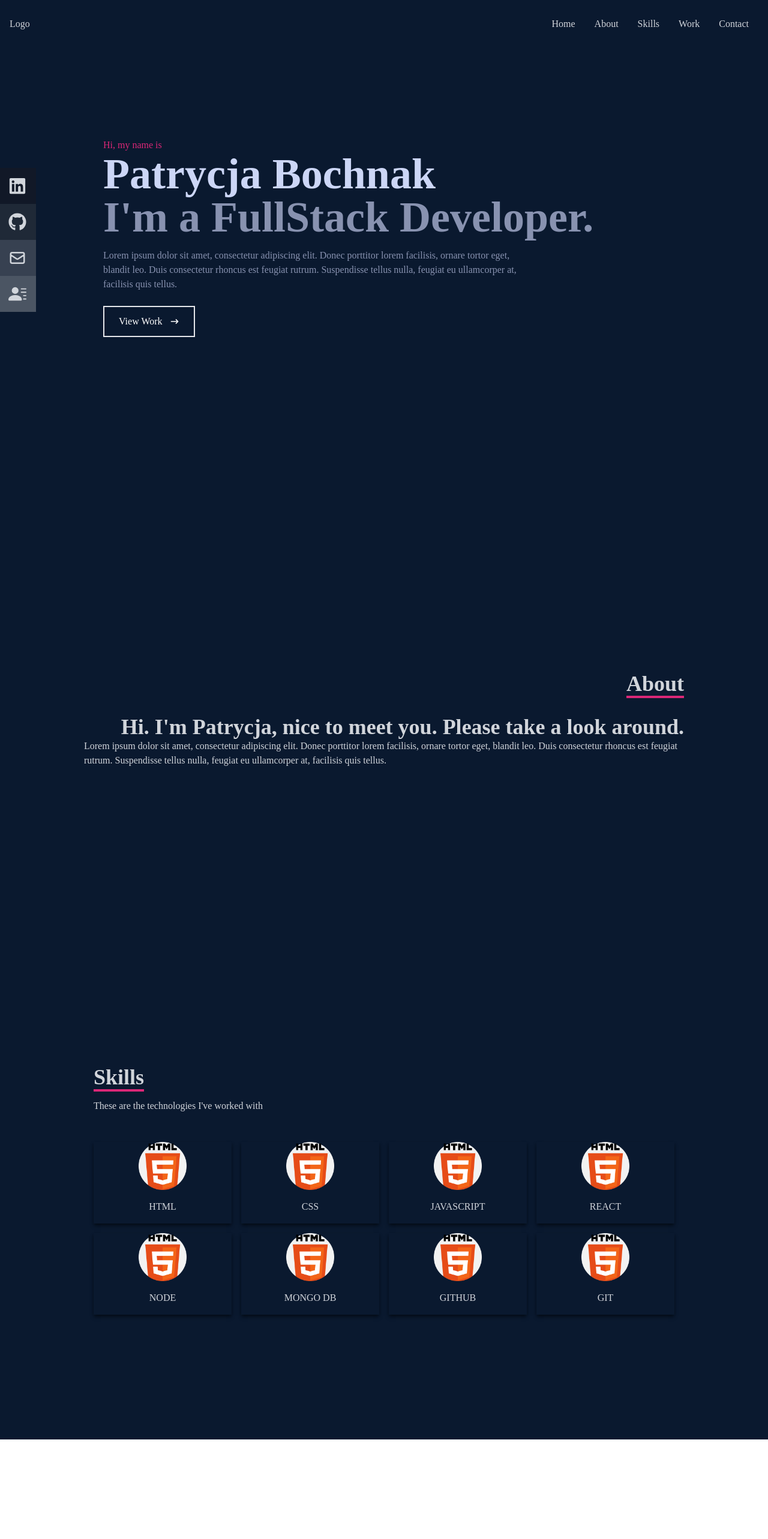
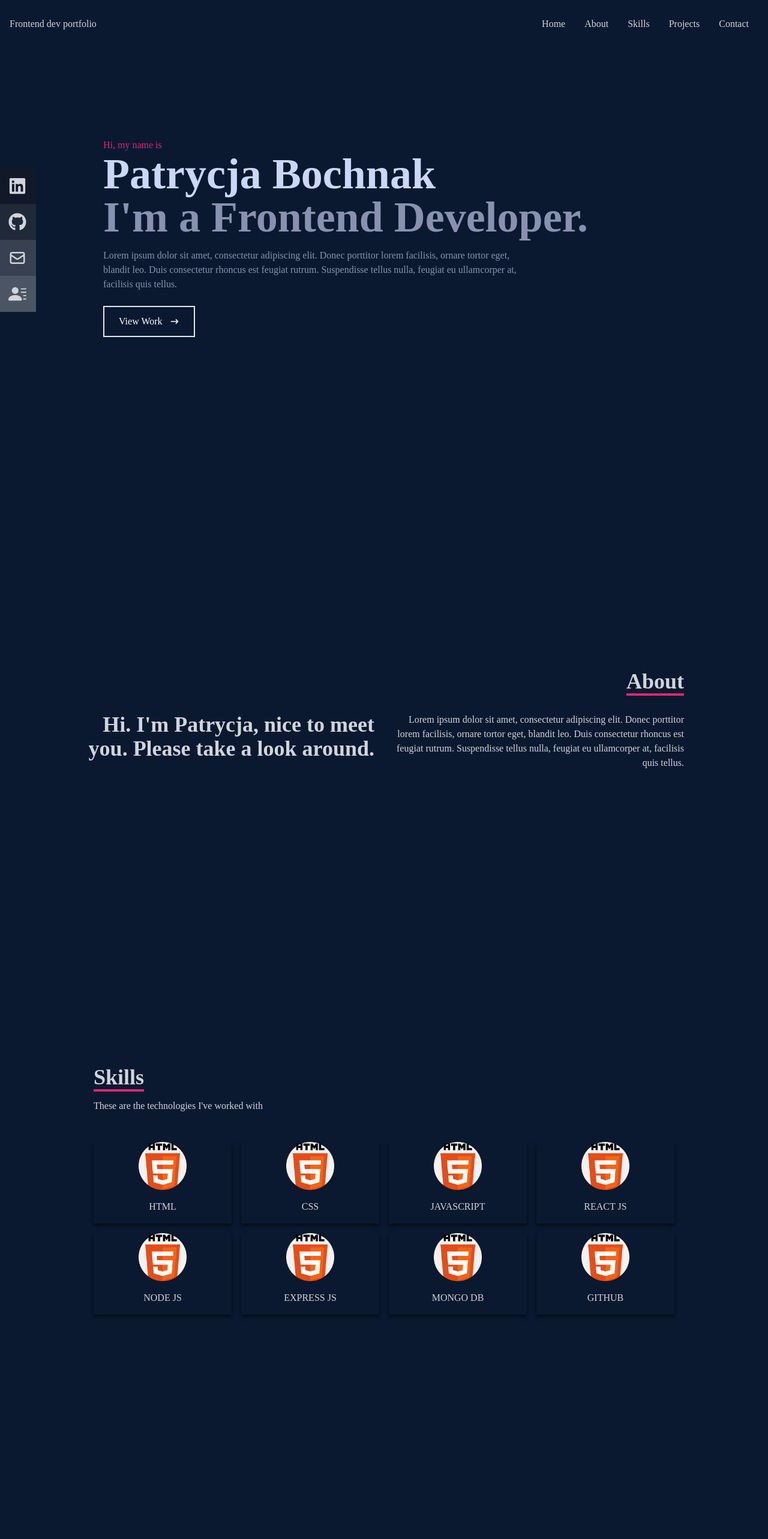
Before and after one commit to PatrycjaBochnak/Portfolio, a React (Create React App) app in the folder portfolio/: page / in a window 1280 px wide. Shown: the top 2566 px of the page at 60% size. Before the commit the page ends 2400 px from the top, so only its background shows below. Built offline with nearby package versions, Linux system fonts and the light colour scheme.

Commit message:
code: making portoflio style

```diff
--- a/portfolio/package.json
+++ b/portfolio/package.json
@@ -10,6 +10,7 @@
     "react-dom": "^18.3.1",
     "react-icons": "^5.2.1",
     "react-scripts": "5.0.1",
+    "react-scroll": "^1.9.0",
     "web-vitals": "^2.1.4"
   },
   "scripts": {
--- a/portfolio/src/App.js
+++ b/portfolio/src/App.js
@@ -2,7 +2,8 @@ import About from "./components/About";
 import Home from "./components/Home";
 import Navbar from "./components/Navbar";
 import Skills from "./components/Skills";
-import Work from "./components/Work";
+import Projects from "./components/Projects";
+import Contact from "./components/Contact";
 
 function App() {
   return (
@@ -11,7 +12,8 @@ function App() {
       <Home />
       <About />
       <Skills />
-      <Work />
+      <Projects />
+      <Contact />
     </div>
   );
 }
--- a/portfolio/src/components/About.jsx
+++ b/portfolio/src/components/About.jsx
@@ -12,14 +12,14 @@ const About = () => {
           </div>
           <div></div>
         </div>
-        <div className="max-w-[1000px] w-full sm:grid-cols-2 gap-8">
+        <div className="max-w-[1000px] w-full grid sm:grid-cols-2 gap-8">
           <div className="sm:text-right text-4xl font-bold">
             <p>
               Hi. I'm Patrycja, nice to meet you. Please take a look around.
             </p>
           </div>
           <div>
-            <p>
+            <p className="sm:text-right">
               Lorem ipsum dolor sit amet, consectetur adipiscing elit. Donec
               porttitor lorem facilisis, ornare tortor eget, blandit leo. Duis
               consectetur rhoncus est feugiat rutrum. Suspendisse tellus nulla,
--- /dev/null
+++ b/portfolio/src/components/Contact.jsx
@@ -0,0 +1,50 @@
+import React from "react";
+
+const Contact = () => {
+  return (
+    <div
+      name="contact"
+      className="w-full h-screen bg-[#0a192f] flex justify-center items-center p-4"
+    >
+      <form
+        method="POST"
+        action="https://getform.io/f/lbkmlljb"
+        className="flex flex-col max-w-[600px] w-full"
+      >
+        <div className="pb-8">
+          <div className="text-4xl font-bold inline border-b-4 border-pink-600 text-gray-300">
+            Contact
+          </div>
+          <p className="text-gray-300 pt-4">
+            Feel free to submit the form below or hit me an up by email -{" "}
+            <span className="font-bold">patrycjabochnak@protonmail.com</span>
+          </p>
+        </div>
+        <input
+          className="p-2 bg-[#ccd6f6]"
+          type="text"
+          placeholder="Name"
+          name="name"
+        ></input>
+        <input
+          className="my-4 p-2 bg-[#ccd6f6]"
+          type="email"
+          placeholder="Email"
+          name="email"
+        ></input>
+        <textarea
+          className="p-2 bg-[#ccd6f6]"
+          type="text"
+          cols="10"
+          placeholder="Message"
+          name="message"
+        ></textarea>
+        <button className="text-white border-2 hover:bg-pink-600 hover:border-pink-600 px-4 py-3 my-8 mx-auto flex items-center duration-300">
+          Send message
+        </button>
+      </form>
+    </div>
+  );
+};
+
+export default Contact;
--- a/portfolio/src/components/Home.jsx
+++ b/portfolio/src/components/Home.jsx
@@ -1,5 +1,6 @@
 import React from "react";
 import { HiArrowNarrowRight } from "react-icons/hi";
+import { Link } from "react-scroll";
 
 const Home = () => {
   return (
@@ -11,7 +12,7 @@ const Home = () => {
           Patrycja Bochnak
         </h1>
         <h2 className="text-4xl sm:text-7xl font-bold text-[#8892b0]">
-          I'm a FullStack Developer.
+          I'm a Frontend Developer.
         </h2>
         <p className="text-[#8892b0] py-4 max-w-[700px]">
           Lorem ipsum dolor sit amet, consectetur adipiscing elit. Donec
@@ -20,8 +21,10 @@ const Home = () => {
           feugiat eu ullamcorper at, facilisis quis tellus.
         </p>
         <div>
-          <button className="text-white group border-2 px-6 py-3 my-2 flex items-center hover:bg-pink-600 hover:border-pink-600">
+          <button className="text-white group border-2 px-6 py-3 my-2 flex items-center hover:bg-pink-600 hover:border-pink-600 duration-300">
+          <Link to="projects" smooth={true} duration={500}>
             View Work
+          </Link>
             <span className="group-hover:rotate-90 duration-300">
               <HiArrowNarrowRight className="ml-3" />
             </span>
--- a/portfolio/src/components/Navbar.jsx
+++ b/portfolio/src/components/Navbar.jsx
@@ -2,20 +2,45 @@ import React, { useState } from "react";
 import { FaBars, FaTimes, FaGithub, FaLinkedin } from "react-icons/fa";
 import { HiOutlineMail } from "react-icons/hi";
 import { BsFillPersonLinesFill } from "react-icons/bs";
+import { Link } from "react-scroll";
 
 const Navbar = () => {
   const [nav, setNav] = useState(false);
   const handleClick = () => setNav(!nav);
   return (
     <div className="fixed w-full h-[80px] flex justify-between items-center px-4 bg-[#0a192f] text-gray-300">
-      <div>Logo</div>
+      <div>Frontend dev portfolio</div>
       {/*menu*/}
       <ul className="hidden md:flex">
-        <li>Home</li>
-        <li>About</li>
-        <li>Skills</li>
-        <li>Work</li>
-        <li>Contact</li>
+        <li>
+          <Link to="home" smooth={true} duration={500}>
+            Home
+          </Link>
+        </li>
+        <li>
+          {" "}
+          <Link to="about" smooth={true} duration={500}>
+            About
+          </Link>
+        </li>
+        <li>
+          {" "}
+          <Link to="skills" smooth={true} duration={500}>
+            Skills
+          </Link>
+        </li>
+        <li>
+          {" "}
+          <Link to="projects" smooth={true} duration={500}>
+            Projects
+          </Link>
+        </li>
+        <li>
+          {" "}
+          <Link to="contact" smooth={true} duration={500}>
+            Contact
+          </Link>
+        </li>
       </ul>
       {/* Hamburger */}
       <div onClick={handleClick} className="md:hidden z-10">
@@ -29,11 +54,37 @@ const Navbar = () => {
             : "absolute top-0 left-0 w-full h-screen bg-[#0a192f] flex flex-col justify-center items-center"
         }
       >
-        <li classname="py-6 text-4xl">Home</li>
-        <li classname="py-6 text-4xl">About</li>
-        <li classname="py-6 text-4xl">Skills</li>
-        <li classname="py-6 text-4xl">Work</li>
-        <li classname="py-6 text-4xl">Contact</li>
+        <li classname="py-6 text-4xl">
+          {" "}
+          <Link onClick={handleClick} to="home" smooth={true} duration={500}>
+            Home
+          </Link>
+        </li>
+        <li classname="py-6 text-4xl">
+          <Link onClick={handleClick} to="about" smooth={true} duration={500}>
+            About
+          </Link>
+        </li>
+        <li classname="py-6 text-4xl">
+          <Link onClick={handleClick} to="skills" smooth={true} duration={500}>
+            Skills
+          </Link>
+        </li>
+        <li classname="py-6 text-4xl">
+          <Link
+            onClick={handleClick}
+            to="projects"
+            smooth={true}
+            duration={500}
+          >
+            Projects
+          </Link>
+        </li>
+        <li classname="py-6 text-4xl">
+          <Link onClick={handleClick} to="contact" smooth={true} duration={500}>
+            Contact
+          </Link>
+        </li>
       </ul>
       {/* Social icons */}
       <div className="hidden md:flex fixed flex-col top-[35%] left-0">
@@ -41,7 +92,7 @@ const Navbar = () => {
           <li className="w-[160px] h-[60px] flex justify-between items-center ml-[-100px] hover:ml-[-10px] duration-300 bg-gray-900">
             <a
               className="flex justify-between items-center w-full text-gray-300"
-              href=""
+              href="https://www.linkedin.com/in/patrycja-bochnak-779a931a7/"
             >
               Linkedin <FaLinkedin size={30} />
             </a>
@@ -49,7 +100,7 @@ const Navbar = () => {
           <li className="w-[160px] h-[60px] flex justify-between items-center ml-[-100px] hover:ml-[-10px] duration-300 bg-gray-800">
             <a
               className="flex justify-between items-center w-full text-gray-300"
-              href=""
+              href="https://github.com/PatrycjaBochnak"
             >
               Github <FaGithub size={30} />
             </a>
@@ -57,7 +108,7 @@ const Navbar = () => {
           <li className="w-[160px] h-[60px] flex justify-between items-center ml-[-100px] hover:ml-[-10px] duration-300 bg-gray-700">
             <a
               className="flex justify-between items-center w-full text-gray-300"
-              href=""
+              href="mailto:patrycjabochnak@protonmail.com"
             >
               Email <HiOutlineMail size={30} />
             </a>
--- /dev/null
+++ b/portfolio/src/components/Projects.jsx
@@ -0,0 +1,37 @@
+import React from "react";
+
+const Projects = () => {
+  return (
+    <div
+      name="projects"
+      className="w-full md:h-screen text-gray-300 bg-[#0a192f]"
+    >
+      <div className="max-w-[1000px] mx-auto p-4 flex flex-col justify-center w-full h-full">
+        <div className="pb-8">
+        <p className="text-4xl font-bold inline border-b-4 text-gray-300 border-pink-600">Projects</p>
+        <p className="py-6">Check out my recent projects</p>
+      </div>
+
+      <div style={{}}
+      className="grid sm:grid-cols-2 md:grid-cols-3 gap-4">
+        <div className="shadow-lg shadow-[#040c16] group container rounded-md flex justify-center items-center mx-auto content-div">
+          { /* Hover Effects */ }
+          <div>
+            <span></span>
+            <div>
+              <a href="/">
+                <button></button>
+              </a>
+              <a href="/">
+                <button></button>
+              </a>
+            </div>
+          </div>
+          </div>
+        </div>
+      </div>
+    </div>
+  );
+};
+
+export default Projects;
--- a/portfolio/src/components/Skills.jsx
+++ b/portfolio/src/components/Skills.jsx
@@ -25,11 +25,15 @@ const Skills = () => {
           </div>
           <div className="shadow-md shadow-[#040c16] hover:scale-110 duration-500">
             <img className="w-20 mx-auto" src={html} alt="HTML"></img>
-            <p className="my-4">REACT</p>
+            <p className="my-4">REACT JS</p>
           </div>
           <div className="shadow-md shadow-[#040c16] hover:scale-110 duration-500">
             <img className="w-20 mx-auto" src={html} alt="HTML"></img>
-            <p className="my-4">NODE</p>
+            <p className="my-4">NODE JS</p>
+          </div>
+          <div className="shadow-md shadow-[#040c16] hover:scale-110 duration-500">
+            <img className="w-20 mx-auto" src={html} alt="HTML"></img>
+            <p className="my-4">EXPRESS JS</p>
           </div>
           <div className="shadow-md shadow-[#040c16] hover:scale-110 duration-500">
             <img className="w-20 mx-auto" src={html} alt="HTML"></img>
@@ -39,10 +43,6 @@ const Skills = () => {
             <img className="w-20 mx-auto" src={html} alt="HTML"></img>
             <p className="my-4">GITHUB</p>
           </div>
-          <div className="shadow-md shadow-[#040c16] hover:scale-110 duration-500">
-            <img className="w-20 mx-auto" src={html} alt="HTML"></img>
-            <p className="my-4">GIT</p>
-          </div>
         </div>
       </div>
     </div>
--- a/portfolio/src/components/Work.jsx
+++ /dev/null
@@ -1,11 +0,0 @@
-import React from 'react'
-
-const Work = () => {
-  return (
-    <div>
-
-    </div>
-  )
-}
-
-export default Work
```
Also changed, not shown: 1 other file (tests, documents, lock files or other folders).
